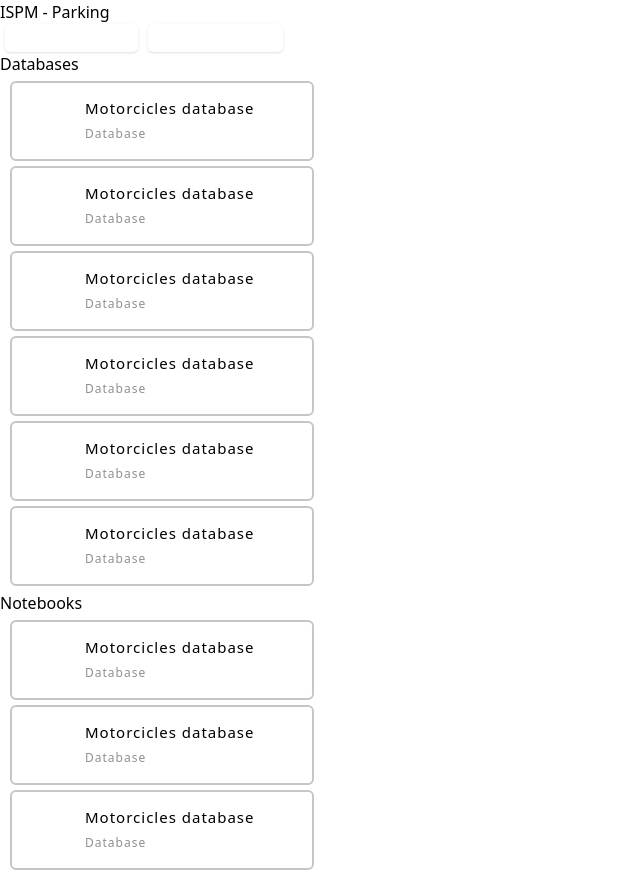
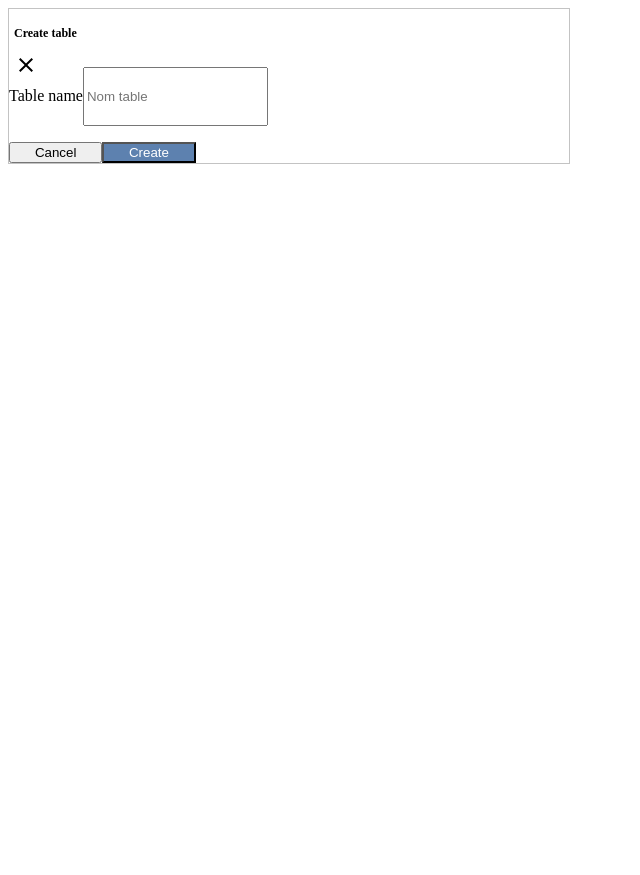
Before and after one commit to TahianSylvain/data-canvas-web, a Next.js app: page / in a window 1280 px wide. Shown: the whole page, without its empty margins (0-640 px from the left). After the commit the page ends 800 px from the top, so only its background shows below. Built offline with nearby package versions, Linux system fonts and the light colour scheme.

Commit message:
form new tab

```diff
--- a/src/app/page.tsx
+++ b/src/app/page.tsx
@@ -1,7 +1,9 @@
+import FormNewTab from "@/components/pop_up_new/page";
 import Acceuil from "./home/page";
 
 export default function Home() {
   return (
-    <Acceuil />
+    // <Acceuil />
+    <FormNewTab />
   )
 }
--- a/src/app/composant/pop_up_new/new_tab.css
+++ b/src/components/pop_up_new/new_tab.css
@@ -1,5 +1,5 @@
 .contain_form_newTab{
-    border: 1px solid black;
+    border: 1px solid rgb(195, 195, 195);
     width: 35rem;
 }
 .contain_text_icon{
@@ -13,3 +13,11 @@
 .inpt_nameTab{
     height: 3.3rem;
 }
+.btn_form_new_tab{
+    width: 7em;
+    margin: 1rem 0 0 0;
+}
+.btn_blue{
+    background-color: rgba(93, 129, 175, 1);
+    color: #fff;
+}
--- a/src/app/composant/pop_up_new/page.tsx
+++ b/src/components/pop_up_new/page.tsx
@@ -38,7 +38,8 @@ export default function FormNewTab() {
                     placeholder="Nom table"
                 />
                 <div className="flex items-center justify-end">
-                    <Button>{'Cancel'}</Button>
+                    <Button className="btn_form_new_tab">{'Cancel'}</Button>
+                    <Button className="btn_blue btn_form_new_tab">{'Create'}</Button>
                 </div>
             </form>
         </div>
```
